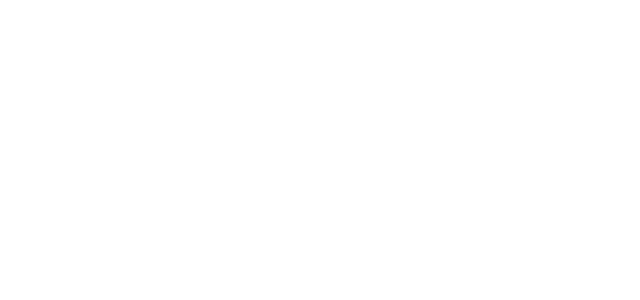
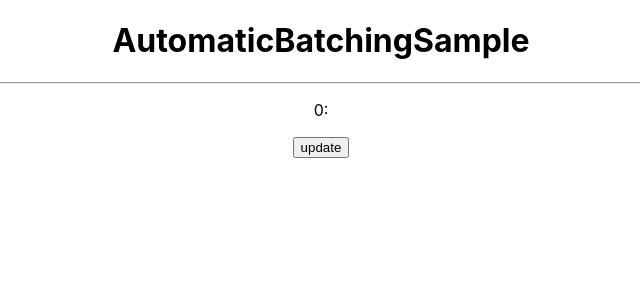
Before and after one commit to w8f/react-training, a React (Create React App) app in the folder front/: page /automaticBatchingSample in a window 1280 px wide. Before the commit this address had no page. Shown: the top 300 px of the page, without its empty margins (319-959 px from the left). Built offline with nearby package versions, Linux system fonts and the light colour scheme.

Commit message:
add: automatic batching sample

```diff
--- a/front/src/App.tsx
+++ b/front/src/App.tsx
@@ -8,6 +8,7 @@
 import UseContextSampleWithCustomHook from "./component/useContext/UseContextSampleWithCustomHook";
 import UseReducerSample from "./component/useReducer/UseReducerSample";
 import MemorizationSample from "./component/memorization/MemorizationSample";
+import AutomaticBatchingSample from "./component/v18/AutomaticBatchingSample";
 
 function App() {
   return (
@@ -34,6 +35,10 @@
               path="/memorizationSample"
               element={<MemorizationSample />}
             />
+            <Route
+              path="/automaticBatchingSample"
+              element={<AutomaticBatchingSample />}
+            />
           </Routes>
         </div>
       </Router>
--- /dev/null
+++ b/front/src/component/v18/AutomaticBatchingSample.tsx
@@ -0,0 +1,32 @@
+import { useState } from "react";
+
+const AutomaticBatchingSample = () => {
+  // state
+  const [count, setCount] = useState(0);
+  const [flag, setFlag] = useState(false);
+
+  // 複数のステートを更新する関数
+  const update = () => {
+    setTimeout(() => {
+      setCount((prev) => prev + 1);
+      setFlag((prev) => !prev);
+    }, 1000);
+  };
+
+  // レンダリングをコンソール出力
+  console.log("render");
+
+  return (
+    <div style={{ textAlign: "center" }}>
+      <h1>AutomaticBatchingSample</h1>
+      <hr />
+      <p>
+        {count}: {flag && "true"}
+      </p>
+      {/* update押下後のレンダリングがv.18だと1回 */}
+      <button onClick={update}>update</button>
+    </div>
+  );
+};
+
+export default AutomaticBatchingSample;
```
Also changed, not shown: front/src/component/v18/README.md (added).
